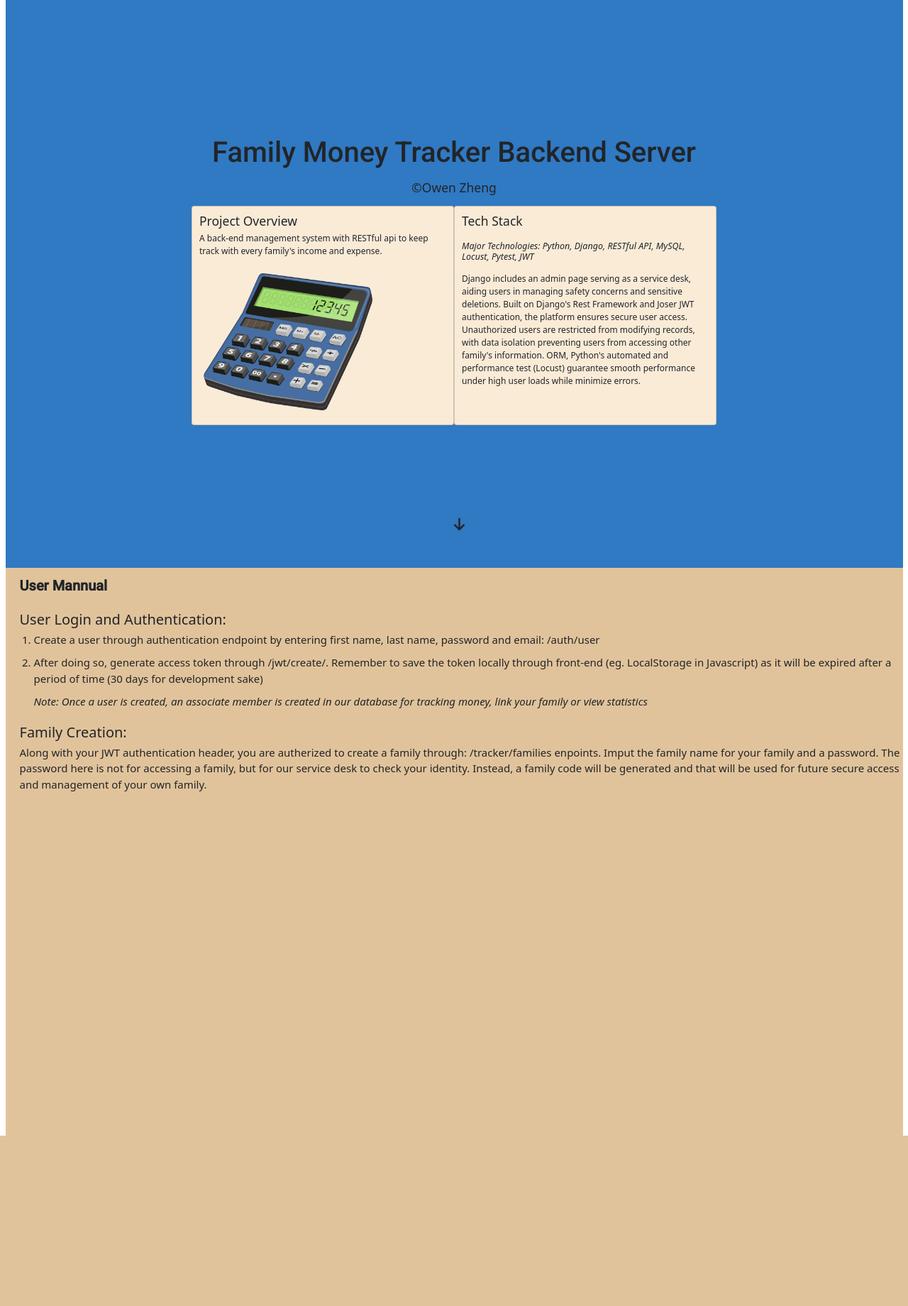
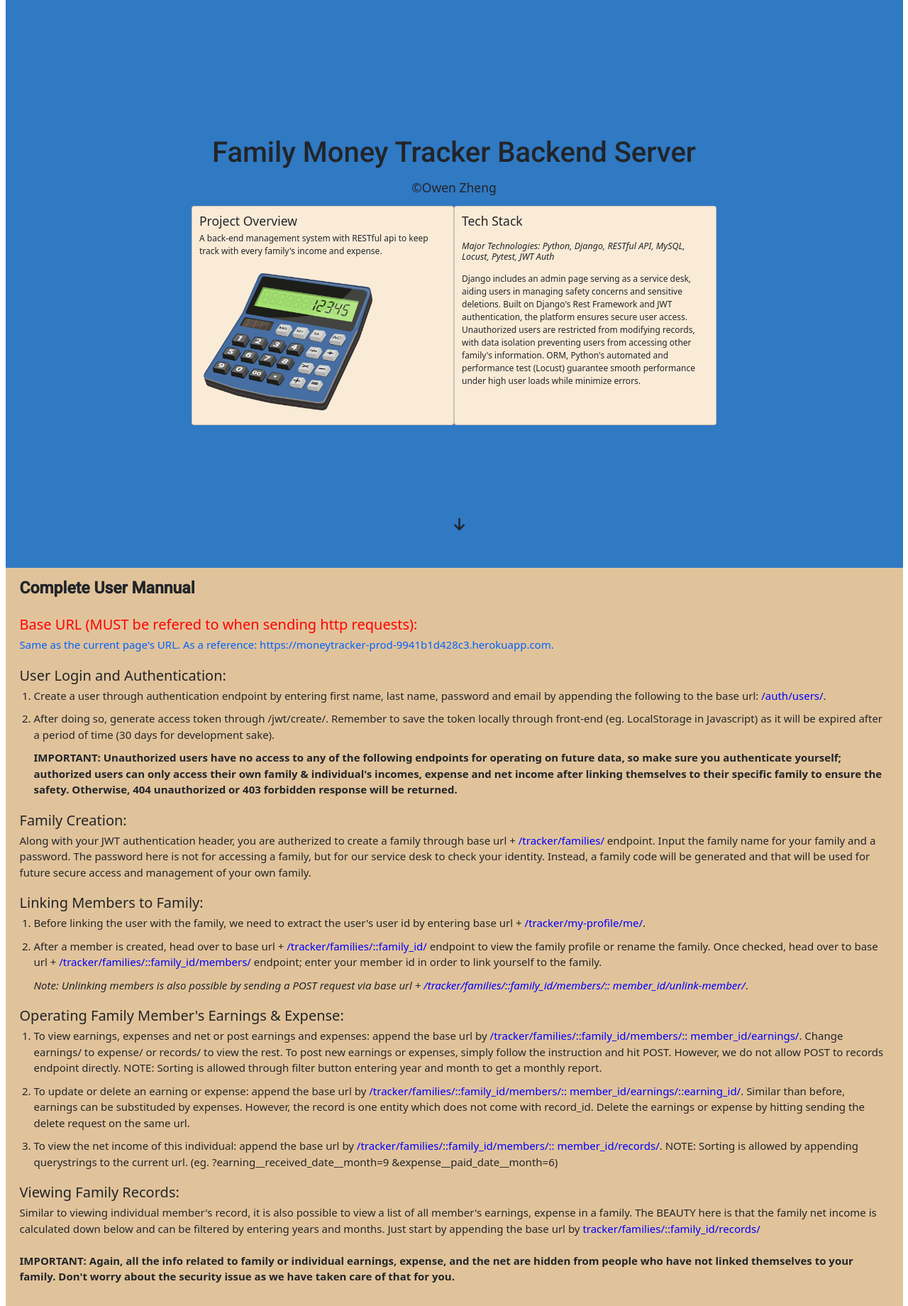
Before and after one commit to Owen200402/FamilyMoneyTracker, a Django app: page / in a window 1280 px wide. Shown: the whole page at 71% size. Before the commit the page ends 1600 px from the top, so only its background shows below. Run offline with Django 4.2, Linux system fonts and the light colour scheme; some libraries are stand-ins or nearby versions; some web fonts are replaced.

Commit message:
Finish front page design

```diff
--- a/core/static/core/styles.css
+++ b/core/static/core/styles.css
@@ -20,7 +20,8 @@ html {
 }
 
 .title2 {
-  height: 100vh;
+  height: auto;
+  padding-bottom: 2rem;
   display: flex;
   flex-direction: column;
   justify-content: start;
@@ -69,6 +70,30 @@ html {
   cursor: pointer;
 }
 
+.link {
+  color: rgb(109, 68, 10);
+}
+
+.link--secondary {
+  color: blue;
+}
+
+a {
+  text-decoration: none;
+}
+
+.title2 .header,
+.body {
+  margin-left: 2rem;
+  margin-right: 2rem;
+  font-size: 2.3rem;
+}
+
+.body p,
+.body ol {
+  font-size: 1.5rem;
+}
+
 @keyframes leftAndRight {
   25% {
     transform: translateY(20px);
@@ -110,12 +135,21 @@ html {
   }
 }
 
-.title2 .header,
-.body {
-  margin-left: 2rem;
+@media screen and (max-width: 425px) {
+  .title1 > h2 {
+    font-size: 2rem;
+  }
+  .title1 > h3 {
+    font-size: 1rem;
+  }
+
+  .card {
+    width: 170px;
+  }
+
+  .calculator {
+    width: 150px;
+    height: auto;
+    transform: translateY(6rem);
+  }
 }
-
-.body p,
-.body ol {
-  font-size: 1.5rem;
-}
--- a/core/templates/core/index.html
+++ b/core/templates/core/index.html
@@ -66,7 +66,7 @@
                   <h5 class="card-subtitle">
                     <i
                       >Major Technologies: Python, Django, RESTful API, MySQL,
-                      Locust, Pytest, JWT</i
+                      Locust, Pytest, JWT Auth</i
                     >
                   </h5>
                   <br />
@@ -74,7 +74,7 @@
                     <p>
                       Django includes an admin page serving as a service desk,
                       aiding users in managing safety concerns and sensitive
-                      deletions. Built on Django's Rest Framework and Joser JWT
+                      deletions. Built on Django's Rest Framework and JWT
                       authentication, the platform ensures secure user access.
                       Unauthorized users are restricted from modifying records,
                       with data isolation preventing users from accessing other
@@ -95,14 +95,25 @@
     </div>
     <div class="container-xxl">
       <div class="title2 title-white">
-        <h1 class="header"><b>User Mannual</b></h1>
+        <h1 class="header"><b>Complete User Mannual</b></h1>
+        <div class="body">
+          <h2 style="color: red">
+            Base URL (MUST be refered to when sending http requests):
+          </h2>
+          <p style="color: rgb(0, 98, 255)">
+            Same as the current page's URL. As a reference:
+            https://moneytracker-prod-9941b1d428c3.herokuapp.com.
+          </p>
+        </div>
         <div class="body">
           <h2>User Login and Authentication:</h2>
           <ol>
             <li>
               <p>
                 Create a user through authentication endpoint by entering first
-                name, last name, password and email: /auth/user
+                name, last name, password and email by appending the following
+                to the base url:
+                <a class="link--secondary">/auth/users/</a>.
               </p>
             </li>
             <li>
@@ -110,15 +121,20 @@
                 After doing so, generate access token through /jwt/create/.
                 Remember to save the token locally through front-end (eg.
                 LocalStorage in Javascript) as it will be expired after a period
-                of time (30 days for development sake)
+                of time (30 days for development sake).
               </p>
             </li>
             <p>
-              <i
-                >Note: Once a user is created, an associate member is created in
-                our database for tracking money, link your family or view
-                statistics</i
+              <b
+                >IMPORTANT: Unauthorized users have no access to any of the
+                following endpoints for operating on future data, so make sure
+                you authenticate yourself; authorized users can only access
+                their own family & individual's incomes, expense and net income
+                after linking themselves to their specific family to ensure the
+                safety. Otherwise, 404 unauthorized or 403 forbidden response
+                will be returned.</b
               >
+              <br />
             </p>
           </ol>
         </div>
@@ -126,11 +142,111 @@
           <h2>Family Creation:</h2>
           <p>
             Along with your JWT authentication header, you are autherized to
-            create a family through: /tracker/families enpoints. Imput the
-            family name for your family and a password. The password here is not
-            for accessing a family, but for our service desk to check your
-            identity. Instead, a family code will be generated and that will be
-            used for future secure access and management of your own family.
+            create a family through base url +
+            <a class="link--secondary">/tracker/families/</a>
+            endpoint. Input the family name for your family and a password. The
+            password here is not for accessing a family, but for our service
+            desk to check your identity. Instead, a family code will be
+            generated and that will be used for future secure access and
+            management of your own family.
+          </p>
+        </div>
+        <div class="body">
+          <h2>Linking Members to Family:</h2>
+          <ol>
+            <li>
+              <p>
+                Before linking the user with the family, we need to extract the
+                user's user id by entering base url +
+                <a class="link--secondary">/tracker/my-profile/me/</a>.
+              </p>
+            </li>
+            <li>
+              <p>
+                After a member is created, head over to base url +
+                <a class="link--secondary"> /tracker/families/::family_id/</a>
+                endpoint to view the family profile or rename the family. Once
+                checked, head over to base url +
+                <a class="link--secondary">
+                  /tracker/families/::family_id/members/</a
+                >
+                endpoint; enter your member id in order to link yourself to the
+                family.
+              </p>
+            </li>
+            <p>
+              <i
+                >Note: Unlinking members is also possible by sending a POST
+                request via base url +
+                <a class="link--secondary"
+                  >/tracker/families/::family_id/members/::
+                  member_id/unlink-member/</a
+                ></i
+              >.
+            </p>
+          </ol>
+        </div>
+        <div class="body">
+          <h2>Operating Family Member's Earnings & Expense:</h2>
+          <ol>
+            <li>
+              <p>
+                To view earnings, expenses and net or post earnings and
+                expenses: append the base url by
+                <a class="link--secondary"
+                  >/tracker/families/::family_id/members/::
+                  member_id/earnings/</a
+                >. Change earnings/ to expense/ or records/ to view the rest. To
+                post new earnings or expenses, simply follow the instruction and
+                hit POST. However, we do not allow POST to records endpoint
+                directly. NOTE: Sorting is allowed through filter button
+                entering year and month to get a monthly report.
+              </p>
+            </li>
+            <li>
+              <p>
+                To update or delete an earning or expense: append the base url
+                by
+                <a class="link--secondary"
+                  >/tracker/families/::family_id/members/::
+                  member_id/earnings/::earning_id/</a
+                >. Similar than before, earnings can be substituded by expenses.
+                However, the record is one entity which does not come with
+                record_id. Delete the earnings or expense by hitting sending the
+                delete request on the same url.
+              </p>
+            </li>
+            <li>
+              <p>
+                To view the net income of this individual: append the base url
+                by
+                <a class="link--secondary"
+                  >/tracker/families/::family_id/members/::
+                  member_id/records/</a
+                >. NOTE: Sorting is allowed by appending querystrings to the
+                current url. (eg. ?earning__received_date__month=9
+                &expense__paid_date__month=6)
+              </p>
+            </li>
+          </ol>
+        </div>
+        <div class="body">
+          <h2>Viewing Family Records:</h2>
+          <p>
+            Similar to viewing individual member's record, it is also possible
+            to view a list of all member's earnings, expense in a family. The
+            BEAUTY here is that the family net income is calculated down below
+            and can be filtered by entering years and months. Just start by
+            appending the base url by
+            <a class="link--secondary">tracker/families/::family_id/records/</a>
+            <br />
+            <br />
+            <b>
+              IMPORTANT: Again, all the info related to family or individual
+              earnings, expense, and the net are hidden from people who have not
+              linked themselves to your family. Don't worry about the security
+              issue as we have taken care of that for you.
+            </b>
           </p>
         </div>
       </div>
```
Also changed, not shown: README.md (deleted).
